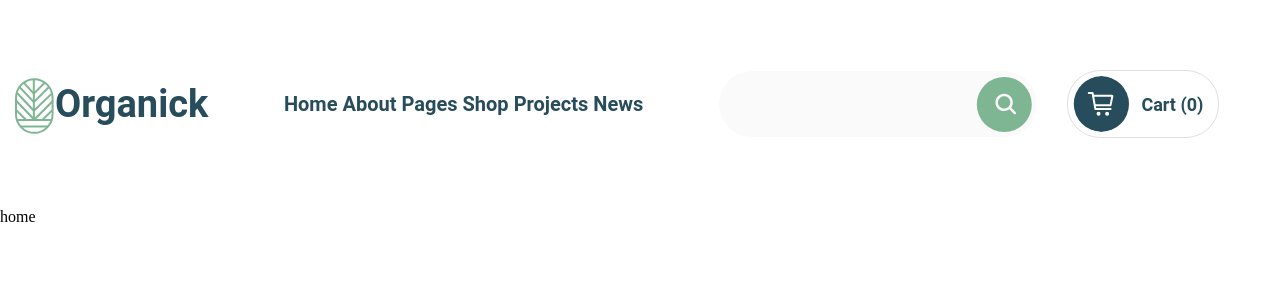
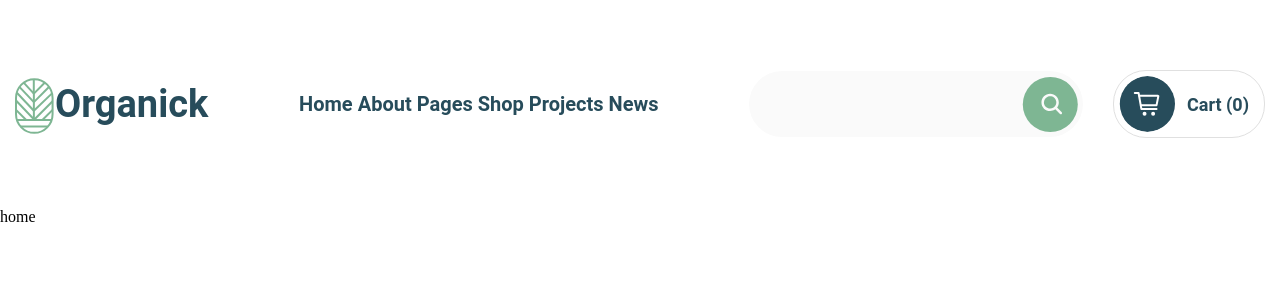
Before and after one commit to AlienNT/agriculture-webflow, a Vue app in the folder client/: page / in a window 1280 px wide. Shown: the top 300 px of the page. Built offline with nearby package versions, Linux system fonts and the light colour scheme.

Commit message:
fix (style) исправлена ширина кнопки корзины

```diff
--- a/client/src/components/TheHeader.vue
+++ b/client/src/components/TheHeader.vue
@@ -46,10 +46,9 @@ $headerBGColor: #FFFFFF;
   display: flex;
   align-items: center;
   flex: 1 1 auto;
-  width: fit-content;
 }
 
 .header-col__cart {
-  //flex: none;
+  flex: none;
 }
 </style>
```
